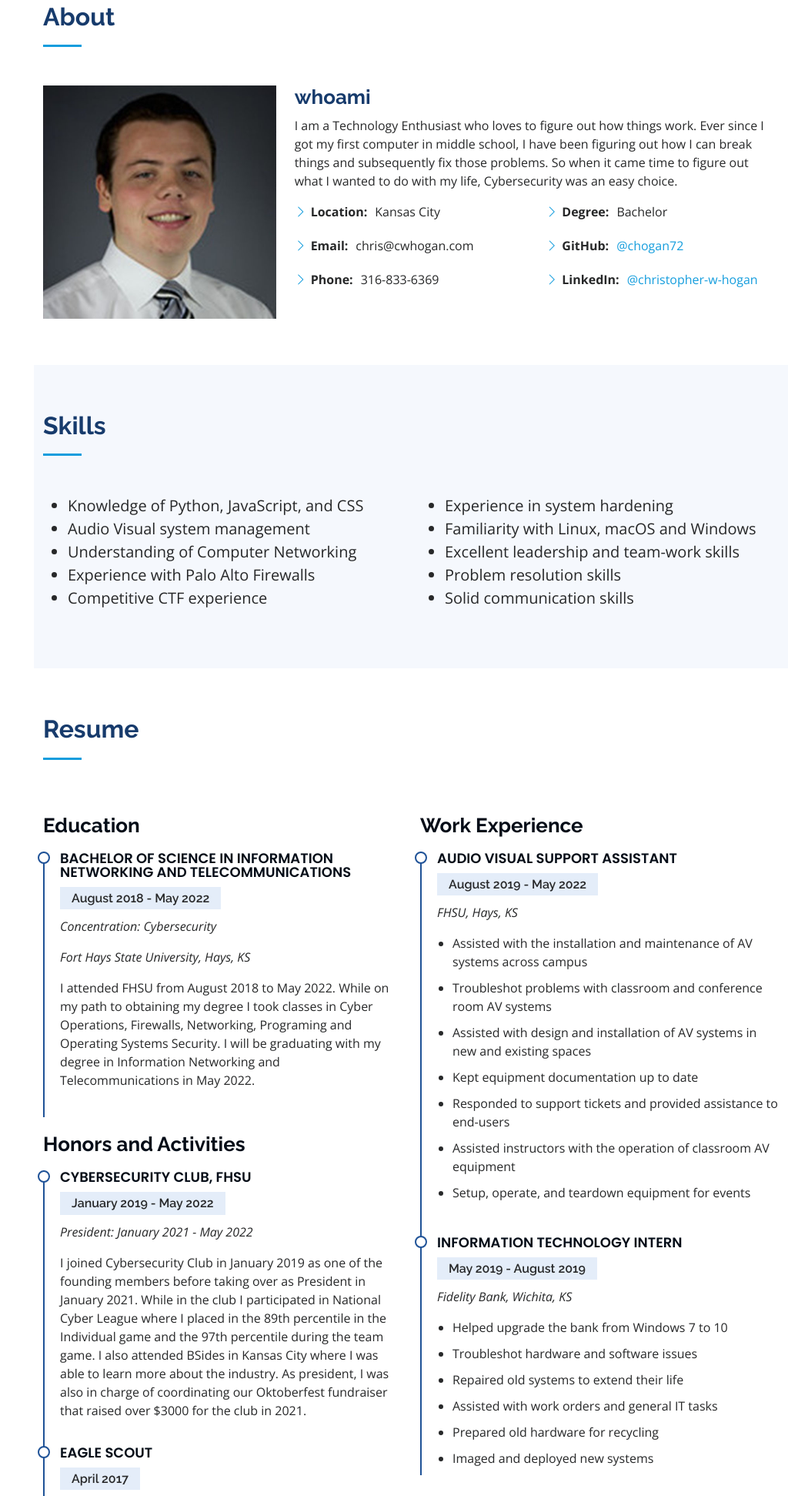
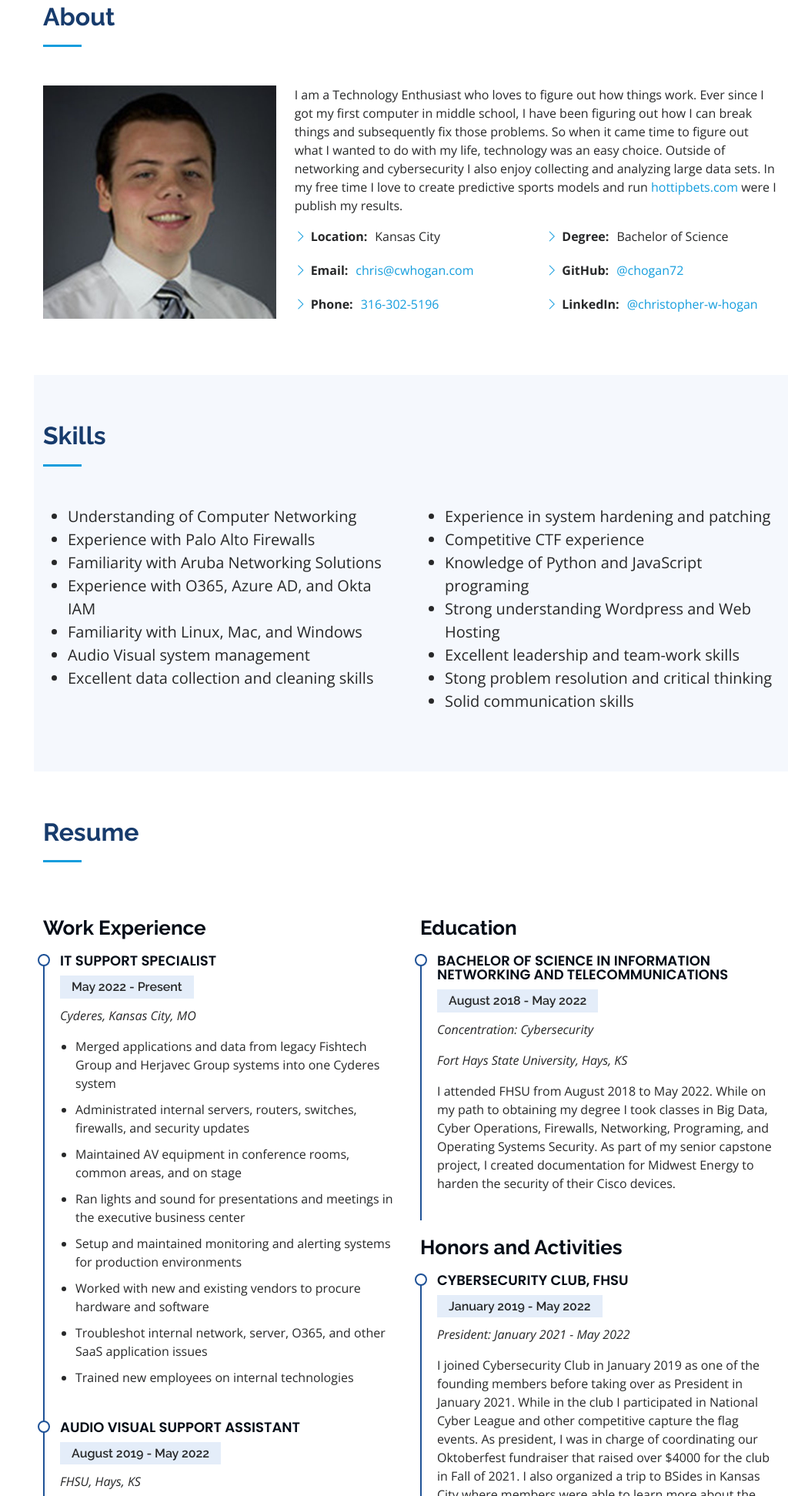
Before and after one commit to chogan72/Portfolio, a plain HTML site: page index.html in a window 1280 px wide. Shown: the part 857-2800 px from the top of the page at 77% size, without its empty margins (256-1280 px from the left). Drawn offline with nearby package versions, Linux system fonts and the light colour scheme.

Commit message:
Cyderes Update

```diff
--- a/index.html
+++ b/index.html
@@ -69,7 +69,7 @@
   <section id="hero" class="d-flex flex-column justify-content-center align-items-center">
     <div class="hero-container" data-aos="fade-in">
       <h1>Chris Hogan</h1>
-      <p><span class="typed" data-typed-items="Cybersecurity, Developer, Networking, Tech Enthusiast, Tinkerer"></span></p>
+      <p><span class="typed" data-typed-items="Cybersecurity, Networking, Cloud Computing, Programing, Big Data, Tech Enthusiast"></span></p>
     </div>
   </section><!-- End Hero -->
 
@@ -88,21 +88,20 @@
             <img src="assets/img/profile-img.jpg" class="img-fluid" alt="">
           </div>
           <div class="col-lg-8 pt-4 pt-lg-0 content" data-aos="fade-left">
-            <h3>whoami</h3>
             <p>
-              I am a Technology Enthusiast who loves to figure out how things work. Ever since I got my first computer in middle school, I have been figuring out how I can break things and subsequently fix those problems. So when it came time to figure out what I wanted to do with my life, Cybersecurity was an easy choice.
+              I am a Technology Enthusiast who loves to figure out how things work. Ever since I got my first computer in middle school, I have been figuring out how I can break things and subsequently fix those problems. So when it came time to figure out what I wanted to do with my life, technology was an easy choice. Outside of networking and cybersecurity I also enjoy collecting and analyzing large data sets. In my free time I love to create predictive sports models and run <a href="https://hottipbets.com/" target="_blank">hottipbets.com</a> were I publish my results.
             </p>
             <div class="row">
               <div class="col-lg-6">
                 <ul>
                   <li><i class="bi bi-chevron-right"></i> <strong>Location:</strong> <span>Kansas City</span></li>
-                  <li><i class="bi bi-chevron-right"></i> <strong>Email:</strong> <span>chris@cwhogan.com</span></li>
-                  <li><i class="bi bi-chevron-right"></i> <strong>Phone:</strong> <span>316-833-6369</span></li>
+                  <li><i class="bi bi-chevron-right"></i> <strong>Email:</strong> <span><a href = "mailto:chris@cwhogan.com">chris@cwhogan.com</a></span></li>
+                  <li><i class="bi bi-chevron-right"></i> <strong>Phone:</strong> <span><a href = "tel:316-302-5196">316-302-5196</a></span></li>
                 </ul>
               </div>
               <div class="col-lg-6">
                 <ul>
-                  <li><i class="bi bi-chevron-right"></i> <strong>Degree:</strong> <span>Bachelor</span></li>
+                  <li><i class="bi bi-chevron-right"></i> <strong>Degree:</strong> <span>Bachelor of Science</span></li>
                   <li><i class="bi bi-chevron-right"></i> <strong>GitHub:</strong> <span><a href="https://github.com/chogan72" target="_blank">@chogan72</a></span></li>
                   <li><i class="bi bi-chevron-right"></i> <strong>LinkedIn:</strong> <span><a href="https://www.linkedin.com/in/christopher-w-hogan/" target="_blank">@christopher-w-hogan</a></span></li>
                 </ul>
@@ -127,11 +126,13 @@
           <div class="col-lg-6" data-aos="fade-up">
 
             <ul>
-              <li>Knowledge of Python, JavaScript, and CSS</li>
-              <li>Audio Visual system management</li>
               <li>Understanding of Computer Networking</li>
               <li>Experience with Palo Alto Firewalls</li>
-              <li>Competitive CTF experience</li>
+              <li>Familiarity with Aruba Networking Solutions</li>
+              <li>Experience with O365, Azure AD, and Okta IAM</li>
+              <li>Familiarity with Linux, Mac, and Windows</li>
+              <li>Audio Visual system management</li>
+              <li>Excellent data collection and cleaning skills</li>
             </ul>
 
           </div>
@@ -139,10 +140,12 @@
           <div class="col-lg-6" data-aos="fade-up" data-aos-delay="100">
 
             <ul>
-              <li>Experience in system hardening</li>
-              <li>Familiarity with Linux, macOS and Windows</li>
+              <li>Experience in system hardening and patching</li>
+              <li>Competitive CTF experience</li>
+              <li>Knowledge of Python and JavaScript programing</li>
+              <li>Strong understanding Wordpress and Web Hosting</li>
               <li>Excellent leadership and team-work skills</li>
-              <li>Problem resolution skills</li>
+              <li>Stong problem resolution and critical thinking</li>
               <li>Solid communication skills</li>
             </ul>
 
@@ -163,30 +166,24 @@
 
         <div class="row">
           <div class="col-lg-6" data-aos="fade-up">
-            <h3 class="resume-title">Education</h3>
+            <h3 class="resume-title">Work Experience</h3>
+
             <div class="resume-item">
-              <h4>Bachelor of Science in Information Networking and Telecommunications</h4>
-              <h5>August 2018 - May 2022</h5>
-              <p><em>Concentration: Cybersecurity</em></p>
-              <p><em>Fort Hays State University, Hays, KS</em></p>
-              <p>I attended FHSU from August 2018 to May 2022. While on my path to obtaining my degree I took classes in Cyber Operations, Firewalls, Networking, Programing and Operating Systems Security. I will be graduating with my degree in Information Networking and Telecommunications in May 2022.</p>
+              <h4>IT Support Specialist</h4>
+              <h5>May 2022 - Present</h5>
+              <p><em>Cyderes, Kansas City, MO</em></p>
+              <ul>
+                <li>Merged applications and data from legacy Fishtech Group and Herjavec Group systems into one Cyderes system</li>
+                <li>Administrated internal servers, routers, switches, firewalls, and security updates</li>
+                <li>Maintained AV equipment in conference rooms, common areas, and on stage</li>
+                <li>Ran lights and sound for presentations and meetings in the executive business center</li>
+                <li>Setup and maintained monitoring and alerting systems for production environments</li>
+                <li>Worked with new and existing vendors to procure hardware and software</li>
+                <li>Troubleshot internal network, server, O365, and other SaaS application issues</li>
+                <li>Trained new employees on internal technologies</li>
+              </ul>
             </div>
-            <h3 class="resume-title">Honors and Activities</h3>
-            <div class="resume-item">
-              <h4>Cybersecurity Club, FHSU</h4>
-              <h5>January 2019 - May 2022</h5>
-              <p><em>President: January 2021 - May 2022</em></p>
-              <p>I joined Cybersecurity Club in January 2019 as one of the founding members before taking over as President in January 2021. While in the club I participated in National Cyber League where I placed in the 89th percentile in the Individual game and the 97th percentile during the team game. I also attended BSides in Kansas City where I was able to learn more about the industry. As president, I was also in charge of coordinating our Oktoberfest fundraiser that raised over $3000 for the club in 2021.</p>
-            </div>
-            <div class="resume-item">
-              <h4>Eagle Scout</h4>
-              <h5>April 2017</h5>
-              <p><em>Senior Patrol Leader: August 2015 - August 2017</em></p>
-              <p>For my Eagle Scout project I built 5 Little Free Libraries for StepStone Ministries in Wichita, KS.</p>
-            </div>
-          </div>
-          <div class="col-lg-6" data-aos="fade-up" data-aos-delay="100">
-            <h3 class="resume-title">Work Experience</h3>
+
             <div class="resume-item">
               <h4>Audio Visual Support Assistant</h4>
               <h5>August 2019 - May 2022</h5>
@@ -198,7 +195,6 @@
                 <li>Kept equipment documentation up to date</li>
                 <li>Responded to support tickets and provided assistance to end-users</li>
                 <li>Assisted instructors with the operation of classroom AV equipment</li>
-                <li>Setup, operate, and teardown equipment for events</li>
               </ul>
             </div>
             <div class="resume-item">
@@ -208,11 +204,39 @@
               <ul>
                 <li>Helped upgrade the bank from Windows 7 to 10</li>
                 <li>Troubleshot hardware and software issues</li>
-                <li>Repaired old systems to extend their life</li>
+                <li>Repaired old systems and prepared old hardware for recycling</li>
+                <li>Imaged and deployed new systems</li>
                 <li>Assisted with work orders and general IT tasks</li>
-                <li>Prepared old hardware for recycling</li>
-                <li>Imaged and deployed new systems</li>
               </ul>
+            </div>
+          </div>
+          <div class="col-lg-6" data-aos="fade-up" data-aos-delay="100">
+            <h3 class="resume-title">Education</h3>
+            <div class="resume-item">
+              <h4>Bachelor of Science in Information Networking and Telecommunications</h4>
+              <h5>August 2018 - May 2022</h5>
+              <p><em>Concentration: Cybersecurity</em></p>
+              <p><em>Fort Hays State University, Hays, KS</em></p>
+              <p>I attended FHSU from August 2018 to May 2022. While on my path to obtaining my degree I took classes in Big Data, Cyber Operations, Firewalls, Networking, Programing, and Operating Systems Security. As part of my senior capstone project, I created documentation for Midwest Energy to harden the security of their Cisco devices.</p>
+            </div>
+            <h3 class="resume-title">Honors and Activities</h3>
+            <div class="resume-item">
+              <h4>Cybersecurity Club, FHSU</h4>
+              <h5>January 2019 - May 2022</h5>
+              <p><em>President: January 2021 - May 2022</em></p>
+              <p>I joined Cybersecurity Club in January 2019 as one of the founding members before taking over as President in January 2021. While in the club I participated in National Cyber League and other competitive capture the flag events. As president, I was in charge of coordinating our Oktoberfest fundraiser that raised over $4000 for the club in Fall of 2021. I also organized a trip to BSides in Kansas City where members were able to learn more about the Cybersecurity industry.</p>
+              <p><em>NCL Results:</em></p>
+              <ul>
+                <li>Fall 2021 Individual Game: 79th percentile</li>
+                <li>Fall 2021 Team Game: 88th percentile</li>
+                <li>Spring 2022 Individual Game: 78th percentile</li>
+                <li>Spring 2022 Team Game: 92nd percentile</li>
+              </ul>
+            </div>
+            <div class="resume-item">
+              <h4>Eagle Scout</h4>
+              <h5>April 2017</h5>
+              <p>For my Eagle Scout project I built 5 Little Free Libraries for StepStone Ministries in Wichita, KS. I also served as Senior Patrol Leader from August 2015 to August 2017.</p>
             </div>
           </div>
         </div>
@@ -241,13 +265,13 @@
               <div class="email">
                 <i class="bi bi-envelope"></i>
                 <h4>Email:</h4>
-                <p>chris@cwhogan.com</p>
+                <p><a href = "mailto:chris@cwhogan.com">chris@cwhogan.com</a></p>
               </div>
 
               <div class="phone">
                 <i class="bi bi-phone"></i>
                 <h4>Phone:</h4>
-                <p>316-833-6369</p>
+                <p><a href = "tel:316-302-5196">316-302-5196</a></p>
               </div>
 
             </div>
@@ -265,7 +289,7 @@
   <footer id="footer">
     <div class="container">
       <div class="copyright">
-        Chris Hogan - <a href="https://cwhogan.com/" target="_blank">cwhogan.com</a>
+        Chris Hogan - <a href="https://cwhogan.com/">cwhogan.com</a>
       </div>
     </div>
   </footer><!-- End  Footer -->
```
Also changed, not shown: Readme.txt.
